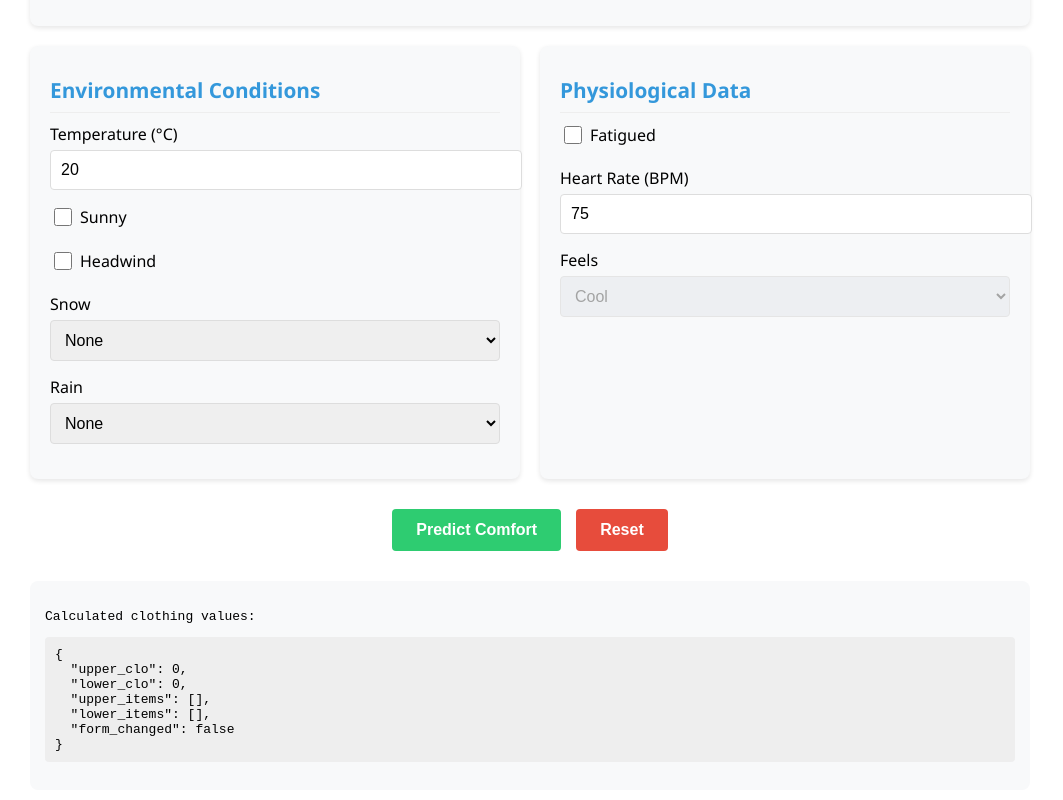
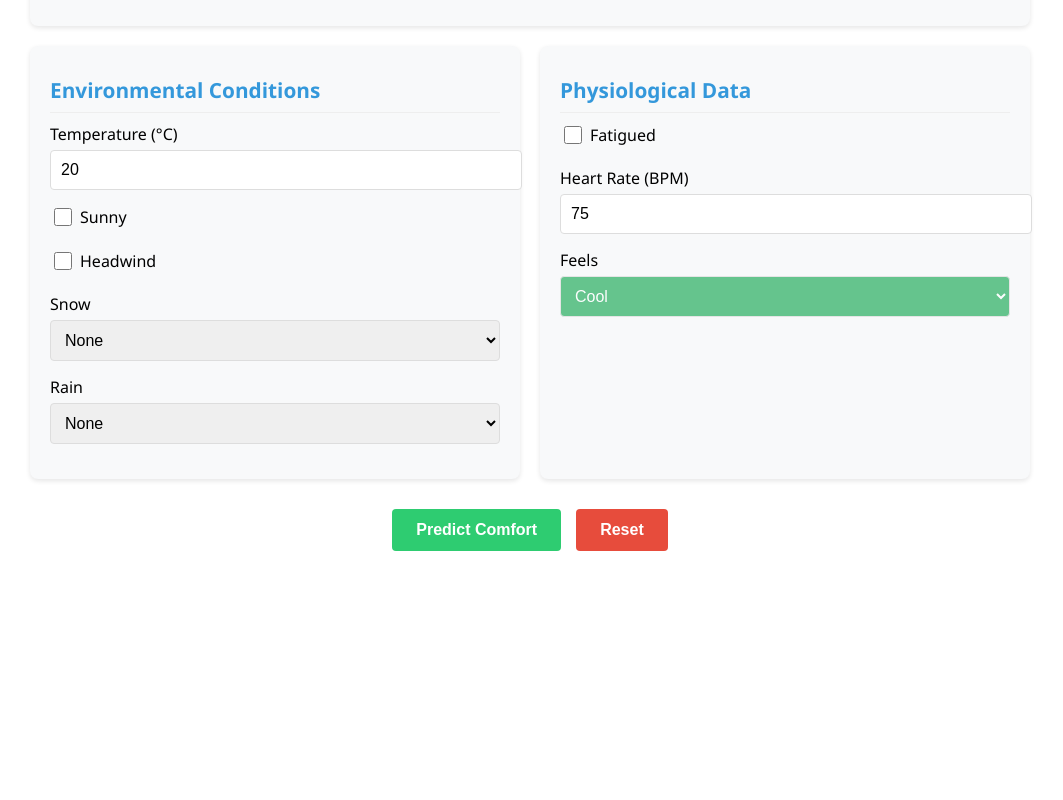
Before and after one commit to gekiclaws/temp_feel, a React (Create React App) app in the folder frontend/: page / in a window 1280 px wide. Shown: the part 626-1426 px from the top of the page, without its empty margins (110-1173 px from the left). After the commit the page ends 1197 px from the top, so only its background shows below. Built offline with nearby package versions, Linux system fonts and the light colour scheme.

Commit message:
Improve UI prediction display

```diff
--- a/frontend/src/App.css
+++ b/frontend/src/App.css
@@ -244,3 +244,8 @@ select:disabled {
   background-color: #95a5a6;
   cursor: not-allowed;
 }
+
+.highlight-feels {
+  background-color: #27ae60!important;
+  color: white!important;
+}
--- a/frontend/src/App.js
+++ b/frontend/src/App.js
@@ -7,8 +7,6 @@ const ComfortPredictionForm = () => {
   const lastSubmittedData = useRef(null);
   // Add state to track if form has changed since last submission
   const [formChanged, setFormChanged] = useState(false);
-  // Add state for prediction results
-  const [predictionResult, setPredictionResult] = useState(null);
 
   const [formData, setFormData] = useState({
     temp: 20,
@@ -140,19 +138,40 @@ const ComfortPredictionForm = () => {
       lower_clothing: Object.keys(lowerClothing).filter(item => lowerClothing[item])
     };
 
-    // Only make API call if form has changed since last submission
+    // Only make API call if form has changed since last submission (but don't show this to user)
     if (formChanged || !lastSubmittedData.current) {
       console.log('Form submitted with changes:', apiData);
 
+      try {
         // Call API
         const result = await predictComfortService(apiData);
-      setPredictionResult(result);
+
+        // If in comfort prediction mode, update the "feels" dropdown based on API response
+        if (formData.predictionMode === 'comfort' && result.prediction_label) {
+          // Map the prediction label to the corresponding feels value
+          const feelsMapping = {
+            'cold': 'COLD',
+            'cool': 'COOL',
+            'warm': 'WARM',
+            'hot': 'HOT'
+          };
+
+          // Update the feels value based on the prediction
+          setFormData(prev => ({
+            ...prev,
+            feels: feelsMapping[result.prediction_label.toLowerCase()] || prev.feels
+          }));
+        }
 
         // Store the current data as last submitted
         lastSubmittedData.current = {...apiData};
 
         // Reset the changed flag
         setFormChanged(false);
+      } catch (error) {
+        console.error('Error predicting comfort:', error);
+        // Handle error (could add an error state here if needed)
+      }
     } else {
       console.log('No changes since last submission, skipping API call');
     }
@@ -192,8 +211,8 @@ const ComfortPredictionForm = () => {
     // Mark as changed after reset
     setFormChanged(true);
 
-    // Clear prediction results
-    setPredictionResult(null);
+    // Clear the last submitted data
+    lastSubmittedData.current = null;
   };
 
   const clothingLabels = {
@@ -400,6 +419,7 @@ const ComfortPredictionForm = () => {
                 value={formData.feels}
                 onChange={handleChange}
                 disabled={formData.predictionMode === 'comfort'}
+                className={formData.predictionMode === 'comfort' ? 'highlight-feels' : ''}
               >
                 <option value="COLD">Cold</option>
                 <option value="COOL">Cool</option>
@@ -411,66 +431,16 @@ const ComfortPredictionForm = () => {
         </div>
 
         <div className="form-buttons">
-          <button
-            type="submit"
-            className="submit-button"
-            disabled={!formChanged && lastSubmittedData.current}
-          >
+          <button type="submit" className="submit-button">
             {formData.predictionMode === 'comfort'
               ? 'Predict Comfort'
               : 'Recommend Clothing'}
-            {!formChanged && lastSubmittedData.current && ' (No Changes)'}
           </button>
           <button type="button" className="reset-button" onClick={handleReset}>
             Reset
           </button>
         </div>
       </form>
-
-      {/* Display prediction results */}
-      {predictionResult && (
-        <div className="prediction-results">
-          <h2>Prediction Results</h2>
-          <div className="results-content">
-            {formData.predictionMode === 'comfort' && predictionResult.prediction_label && (
-              <div className="result-item">
-                <strong>Comfort Level:</strong> {predictionResult.prediction_label}
-              </div>
-            )}
-            {formData.predictionMode === 'clothing' && predictionResult.recommended_clothing && (
-              <div className="result-item">
-                <strong>Recommended Clothing:</strong>
-                <ul>
-                  {predictionResult.recommended_clothing.map(item => (
-                    <li key={item}>{clothingLabels[item]}</li>
-                  ))}
-                </ul>
-              </div>
-            )}
-            {predictionResult.temperature_feeling && (
-              <div className="result-item">
-                <strong>Temperature Feeling:</strong> {predictionResult.temperature_feeling}
-              </div>
-            )}
-          </div>
-        </div>
-      )}
-
-      {/* Debug output - can be removed in production */}
-      {formData.predictionMode === 'comfort' && (
-        <div className="debug-output">
-          <p>Calculated clothing values:</p>
-          <pre>
-            {JSON.stringify({
-              upper_clo: formData.clo_upr,
-              lower_clo: formData.clo_lwr,
-              upper_items: Object.keys(upperClothing).filter(item => upperClothing[item]),
-              lower_items: Object.keys(lowerClothing).filter(item => lowerClothing[item]),
-              form_changed: formChanged
-            }, null, 2)}
-          </pre>
-        </div>
-      )}
     </div>
   );
 };
```
Lines whose indentation alone changed are shown as unchanged.
